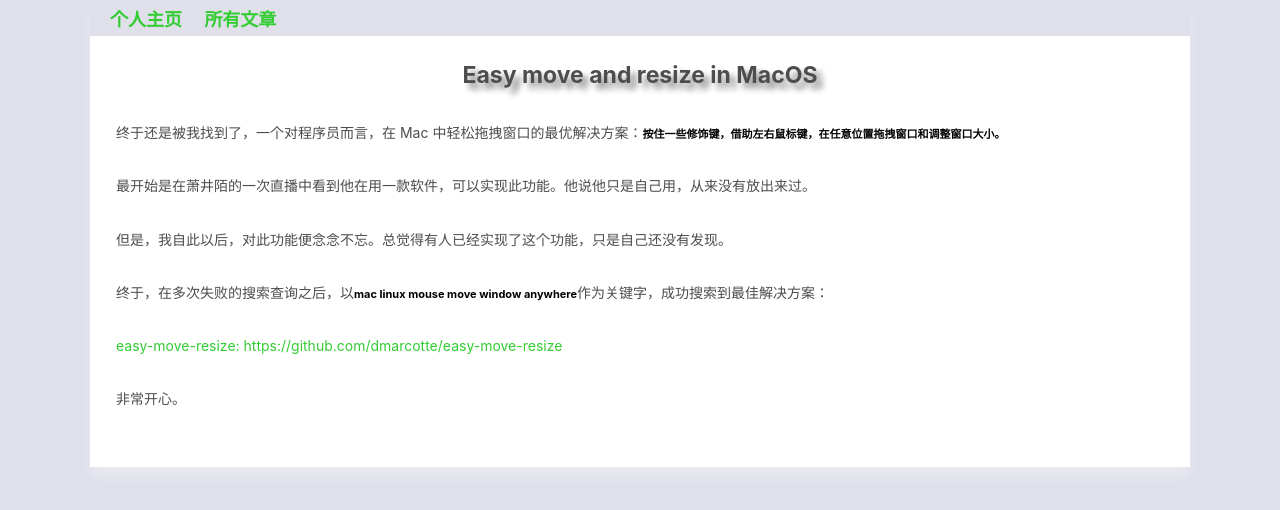
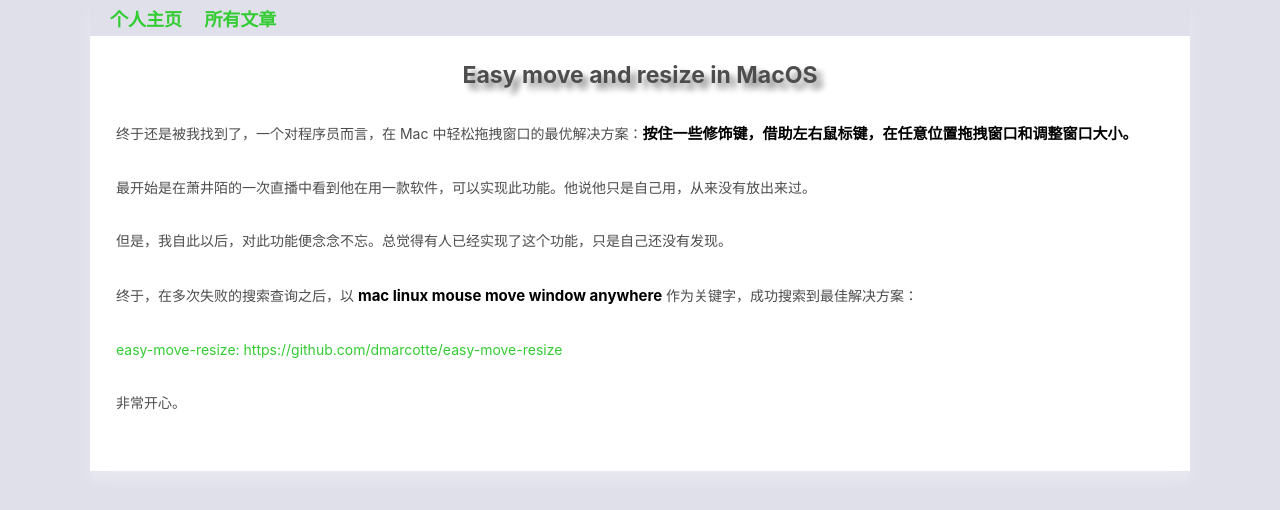
Before and after one commit to xxleyi/xxleyi.github.io, a Jekyll site: the page built from _posts/2018-10-09-Easy move and resize in MacOS.md, in a window 1280 px wide. Shown: the top 510 px of the page. Built offline with Jekyll 4.4.1, drawn with Linux system fonts in a browser that asks for light colours.

Commit message:
refine layout of strong

```diff
--- a/_posts/2018-10-09-Easy move and resize in MacOS.md
+++ b/_posts/2018-10-09-Easy move and resize in MacOS.md
@@ -10,7 +10,7 @@
 
 但是，我自此以后，对此功能便念念不忘。总觉得有人已经实现了这个功能，只是自己还没有发现。
 
-终于，在多次失败的搜索查询之后，以**mac linux mouse move window anywhere**作为关键字，成功搜索到最佳解决方案：
+终于，在多次失败的搜索查询之后，以 **mac linux mouse move window anywhere** 作为关键字，成功搜索到最佳解决方案：
 
 [easy-move-resize: https://github.com/dmarcotte/easy-move-resize](https://github.com/dmarcotte/easy-move-resize)
 
--- a/css/post.css
+++ b/css/post.css
@@ -110,7 +110,7 @@ p{
 
 em, strong{
   font-weight: bolder;
-  font-size: 1.1rem;
+  font-size: 1.5rem;
   color: black;
 }
 
```
